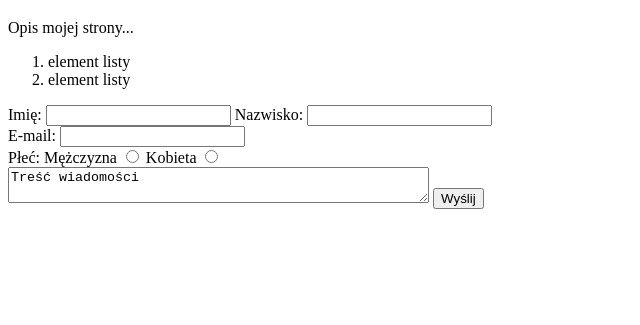
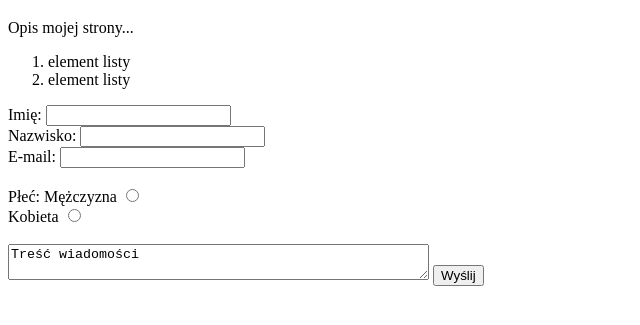
Before and after one commit to Tomko95/Main, a plain HTML site: page index.html in a window 1280 px wide. Shown: the part 61-386 px from the top of the page, without its empty margins (0-640 px from the left). Drawn offline with Linux system fonts and the light colour scheme.

Commit message:
Update index.html

```diff
--- a/index.html
+++ b/index.html
@@ -15,14 +15,15 @@
 
 	<form action="mailto:adres_email@am.gdynia.pl"method="post">
 
-	Imię: <input type="text" name="imie" />
+	Imię: <input type="text" name="imie" /><br />
 	Nazwisko: <input type="text" name="nazwisko" /><br />
 	E-mail: <input type="text" name="e-mail" /><br />
 
+	<br />
 	Płeć:
-	Mężczyzna <input type="radio" name="plec" value="Mężczyzna" />
+	Mężczyzna <input type="radio" name="plec" value="Mężczyzna" /><br />
 	Kobieta <input type="radio" name="plec" value="Kobieta" /><br />
-
+	<br />
 	<textarea name="wiadomosc" cols="50" row="10">Treść wiadomości</textarea>
 	<input type="submit" value="Wyślij" />
 
```
